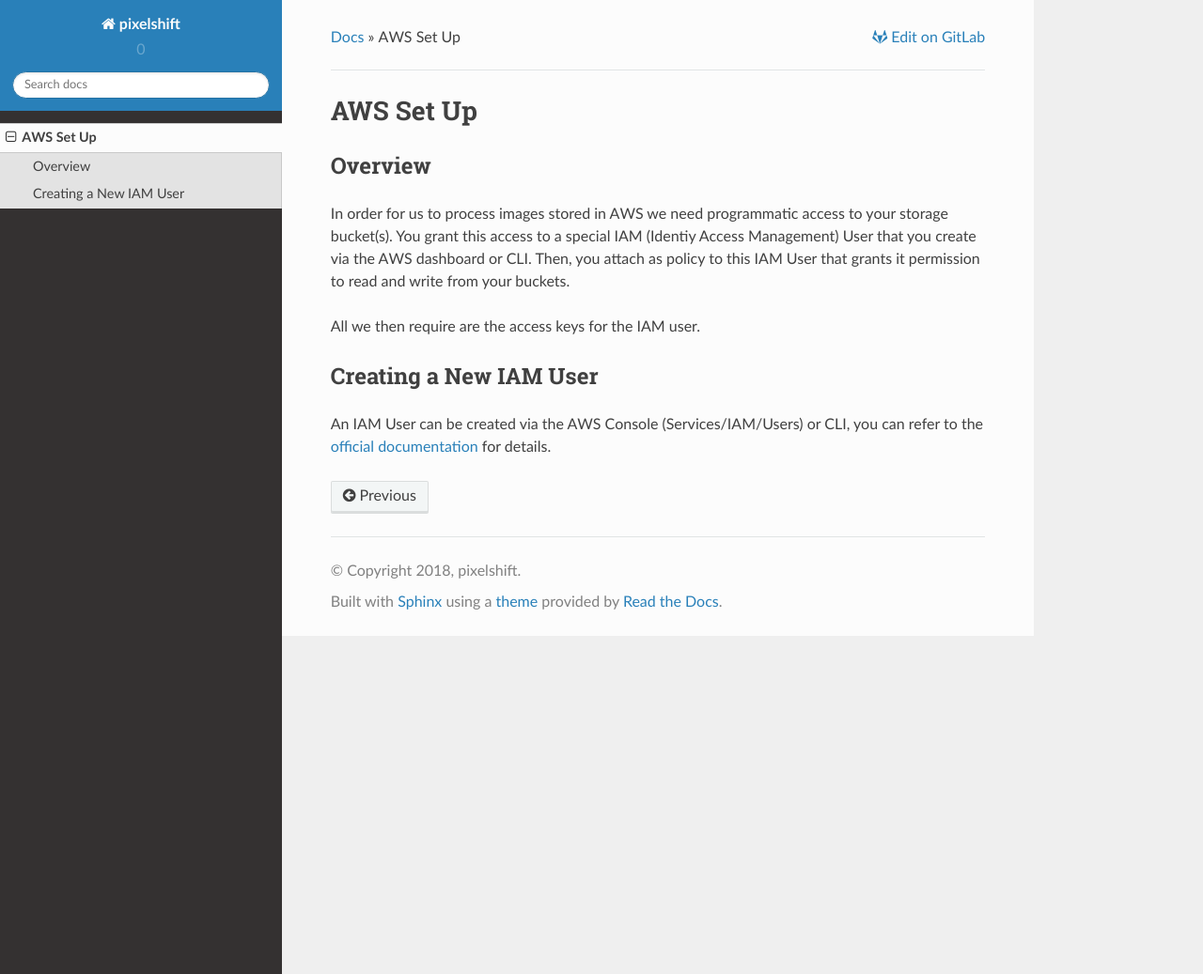
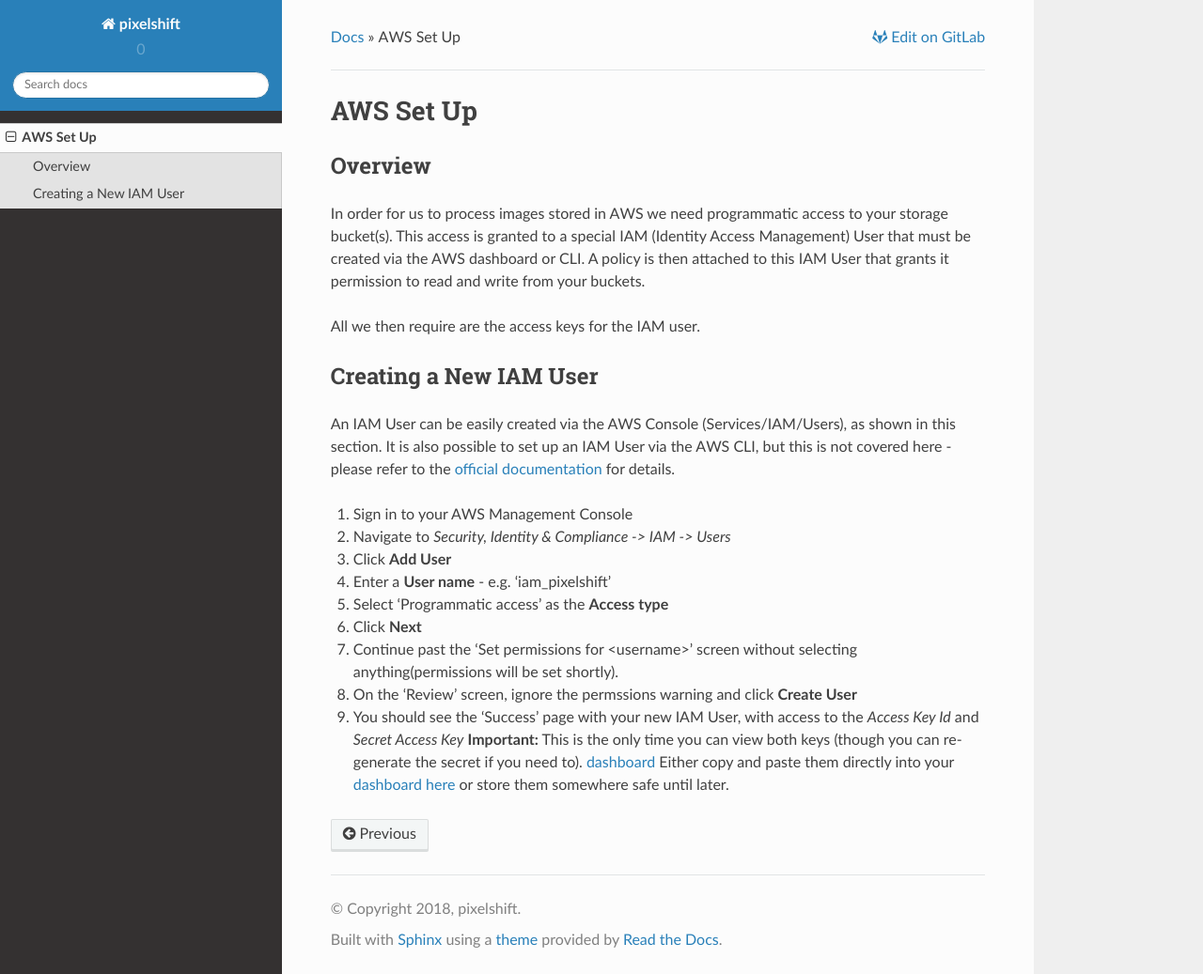
Before and after one commit to pixel-shift/documentation, a Sphinx documentation site: the page built from source/setup/awsSetUp.rst, in a window 1280 px wide and 1037 px high. Shown: the whole window at 94% size. Built offline with Sphinx 7.4.7 and the Read the Docs theme 2.0.0, drawn with Linux system fonts in a browser that asks for light colours.

Commit message:
got external links working

```diff
--- a/source/conf.py
+++ b/source/conf.py
@@ -32,6 +32,7 @@
 extensions = [
     'sphinx.ext.autodoc',
     'sphinx.ext.ifconfig',
+    'sphinx.ext.extlinks'
 ]
 
 # Add any paths that contain templates here, relative to this directory.
@@ -141,6 +142,15 @@
 "theme_vcs_pageview_mode" : "blob",
 "conf_py_path" : "master/source/"
 }
+isProduction = os.getenv('IS_PRODUCTION', False)
+
+if isProduction == True:
+    extlinks = {'webroot':
+        ('https://www.pixelshift.io/%s', '')}
+else:
+    extlinks = {'webroot':
+        ('http://localhost:5000/%s', '')}
+
 
 # Add any paths that contain custom themes here, relative to this directory.
 #html_theme_path = []
--- a/source/setup/awsSetUp.rst
+++ b/source/setup/awsSetUp.rst
@@ -5,11 +5,22 @@
 Overview
 ========
 
-In order for us to process images stored in AWS we need programmatic access to your storage bucket(s). You grant this access to a special IAM (Identiy Access Management) User that you create via the AWS dashboard or CLI. Then, you attach as policy to this IAM User that grants it permission to read and write from your buckets.
+In order for us to process images stored in AWS we need programmatic access to your storage bucket(s). This access is granted to a special IAM (Identity Access Management) User that must be created via the AWS dashboard or CLI. A policy is then attached to this IAM User that grants it permission to read and write from your buckets.
 
 All we then require are the access keys for the IAM user.
+
 
 Creating a New IAM User
 =======================
 
-An IAM User can be created via the AWS Console (Services/IAM/Users) or CLI, you can refer to the `official documentation <https://docs.aws.amazon.com/IAM/latest/UserGuide/introduction.html>`_ for details.
+An IAM User can be easily created via the AWS Console (Services/IAM/Users), as shown in this section. It is also possible to set up an IAM User via the AWS CLI, but this is not covered here - please refer to the `official documentation <https://docs.aws.amazon.com/IAM/latest/UserGuide/introduction.html>`_ for details.
+
+1. Sign in to your AWS Management Console
+2. Navigate to `Security, Identity & Compliance -> IAM -> Users`
+3. Click **Add User**
+4. Enter a **User name** - e.g. 'iam_pixelshift'
+5. Select 'Programmatic access' as the **Access type**
+6. Click **Next**
+7. Continue past the 'Set permissions for <username>' screen without selecting anything(permissions will be set shortly).
+8. On the 'Review' screen, ignore the permssions warning and click **Create User**
+9. You should see the 'Success' page with your new IAM User, with access to the *Access Key Id* and *Secret Access Key* **Important:** This is the only time you can view both keys (though you can re-generate the secret if you need to). :webroot:`dashboard` Either copy and paste them directly into your :webroot:`dashboard here <dashboard/setup>` or store them somewhere safe until later.
```
